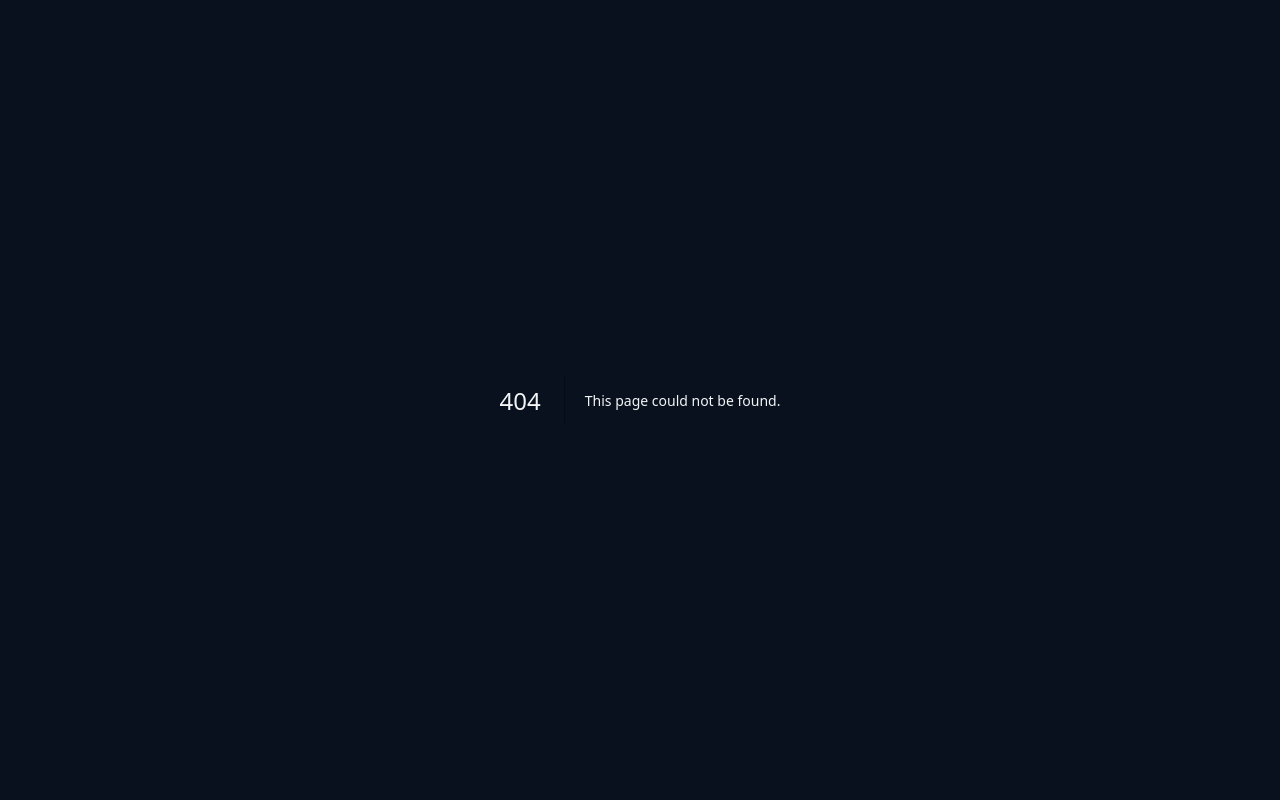
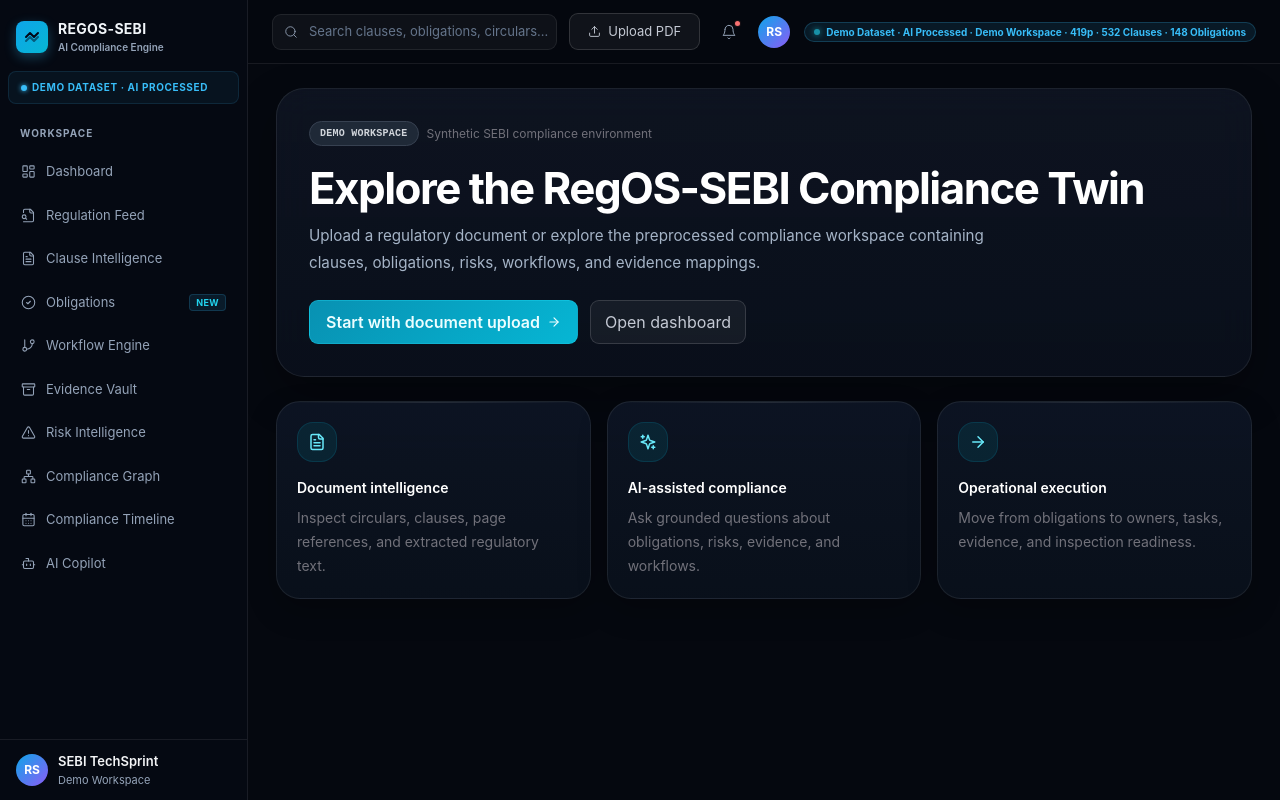
Before and after one commit to QuantChandra07/regos-sebi, a Next.js app: page /demo in a window 1280 px wide. Before the commit this address had no page. Built offline with nearby package versions, Linux system fonts and the light colour scheme.

Commit message:
added page.tsx to demo folder

```diff
--- /dev/null
+++ b/src/app/demo/page.tsx
@@ -0,0 +1,109 @@
+"use client";
+
+import { ArrowRight, FileText, Sparkles } from "lucide-react";
+
+import Shell from "../../components/layout/Shell";
+import { Card } from "../../components/ui/Card";
+import { Badge } from "../../components/ui/Badge";
+
+export default function DemoPage() {
+  const startDemo = () => {
+    window.location.href = "/live-upload";
+  };
+
+  return (
+    <Shell
+      mode="demo"
+      docName="Demo Workspace"
+      docPages={419}
+    >
+      <div className="space-y-6">
+        <div className="glass-panel rounded-[28px] border border-white/10 p-6 lg:p-8">
+          <div className="flex items-center gap-2">
+            <Badge label="DEMO WORKSPACE" />
+            <span className="text-xs text-zinc-500">
+              Synthetic SEBI compliance environment
+            </span>
+          </div>
+
+          <h1 className="page-title mt-5">
+            Explore the RegOS-SEBI Compliance Twin
+          </h1>
+
+          <p className="page-subtitle max-w-3xl">
+            Upload a regulatory document or explore the preprocessed
+            compliance workspace containing clauses, obligations, risks,
+            workflows, and evidence mappings.
+          </p>
+
+          <div className="mt-6 flex flex-wrap gap-3">
+            <button
+              type="button"
+              onClick={startDemo}
+              className="btn-primary"
+            >
+              Start with document upload
+              <ArrowRight size={14} />
+            </button>
+
+            <button
+              type="button"
+              onClick={() => {
+                window.location.href = "/dashboard";
+              }}
+              className="btn-secondary"
+            >
+              Open dashboard
+            </button>
+          </div>
+        </div>
+
+        <div className="grid gap-4 md:grid-cols-3">
+          <DemoCard
+            icon={<FileText size={18} />}
+            title="Document intelligence"
+            body="Inspect circulars, clauses, page references, and extracted regulatory text."
+          />
+
+          <DemoCard
+            icon={<Sparkles size={18} />}
+            title="AI-assisted compliance"
+            body="Ask grounded questions about obligations, risks, evidence, and workflows."
+          />
+
+          <DemoCard
+            icon={<ArrowRight size={18} />}
+            title="Operational execution"
+            body="Move from obligations to owners, tasks, evidence, and inspection readiness."
+          />
+        </div>
+      </div>
+    </Shell>
+  );
+}
+
+function DemoCard({
+  icon,
+  title,
+  body,
+}: {
+  icon: React.ReactNode;
+  title: string;
+  body: string;
+}) {
+  return (
+    <Card className="rounded-[24px] p-5">
+      <div className="flex h-10 w-10 items-center justify-center rounded-2xl border border-cyan-500/15 bg-cyan-500/10 text-cyan-300">
+        {icon}
+      </div>
+
+      <p className="mt-4 text-sm font-semibold text-white">
+        {title}
+      </p>
+
+      <p className="mt-2 text-sm leading-6 text-zinc-500">
+        {body}
+      </p>
+    </Card>
+  );
+}
```
